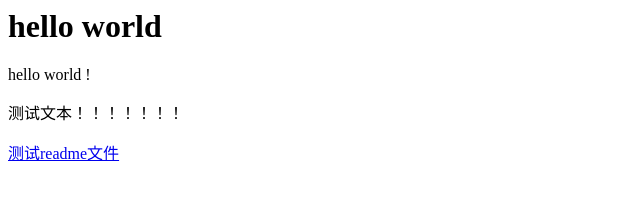
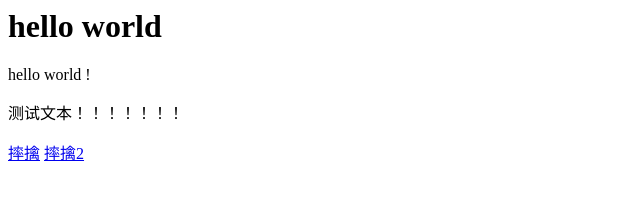
Before and after one commit to konancol/konancol.github.io, a plain HTML site: page index.html in a window 1280 px wide. Shown: the full height of the page, 0-640 px from the left. Drawn offline with Linux system fonts and the light colour scheme.

Commit message:
Update index.html

```diff
--- a/index.html
+++ b/index.html
@@ -6,6 +6,7 @@
 		<h1>hello world</h1>
 		<P>hello world !</P>
 		<p>测试文本！！！！！！！</p>
-		<a href="TEXT.html" target="_blank">测试readme文件</a>
+		<a href="摔擒.html" target="_blank">摔擒</a>
+		<a href="摔擒.md" target="_blank">摔擒2</a>
 	</body>
 </html>
```
